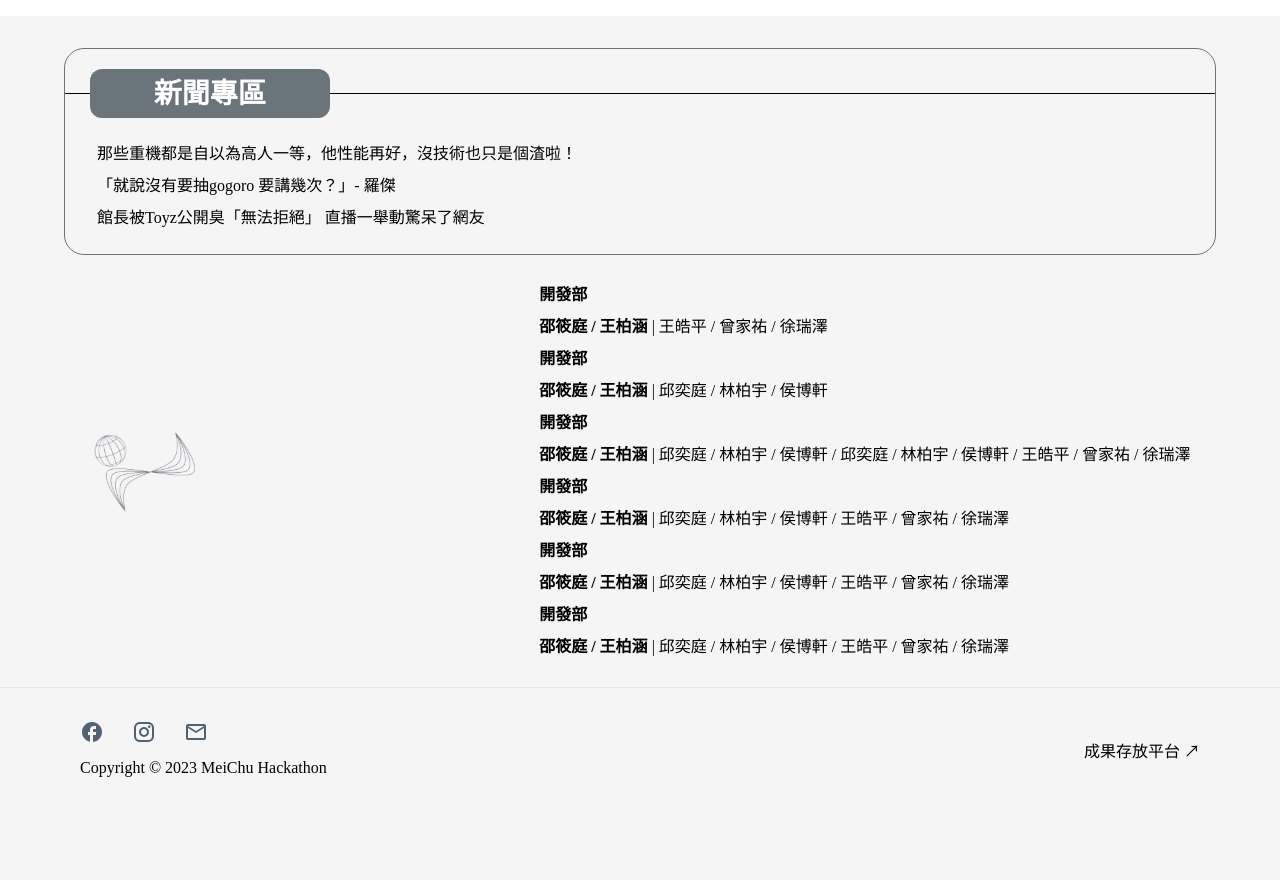
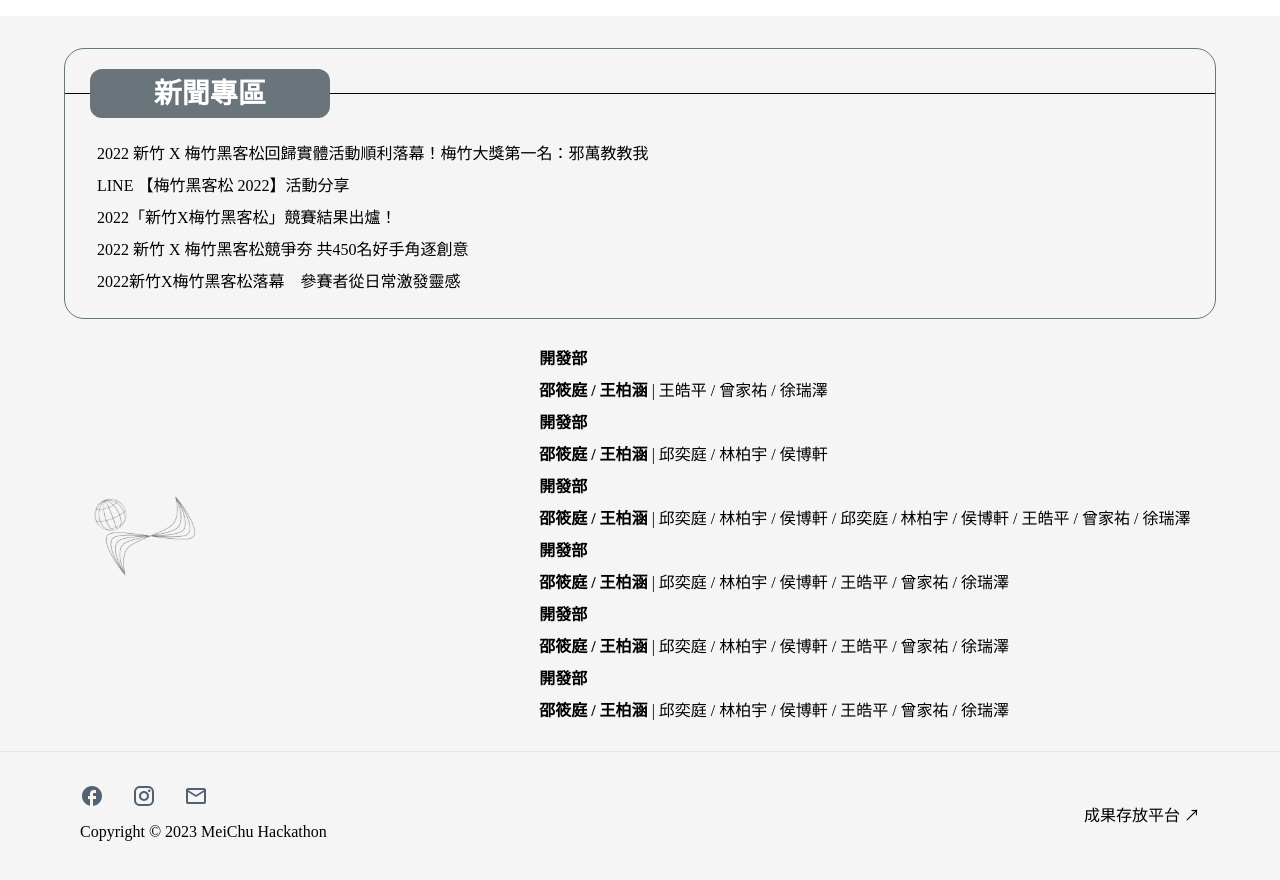
Before and after one commit to Official-Meichu-Hackathon/2023-singup, a Next.js app: page / in a window 1280 px wide. Shown: the part 10920-11800 px from the top of the page. Before the commit the page ends 11736 px from the top, so only its background shows below. Built offline with nearby package versions, Linux system fonts and the light colour scheme.

Commit message:
feat: update news

```diff
--- a/components/News.jsx
+++ b/components/News.jsx
@@ -3,17 +3,25 @@ import React from "react";
 const News = () => {
   const news = [
     {
-      title: "那些重機都是自以為高人一等，他性能再好，沒技術也只是個渣啦！",
-      link: "https://youtu.be/GqNB_mZGoxY",
+      title: "2022 新竹 X 梅竹黑客松回歸實體活動順利落幕！梅竹大獎第一名：邪萬教教我",
+      link: "https://agirls.aotter.net/post/61492",
     },
     {
-      title: "「就說沒有要抽gogoro 要講幾次？」- 羅傑",
-      link: "https://www.youtube.com/watch?v=3UvgV71ZnfY&ab_channel=%E5%BB%A2%E7%89%87%E4%BA%82%E5%89%AA",
+      title: " LINE 【梅竹黑客松 2022】活動分享",
+      link: "https://engineering.linecorp.com/zh-hant/blog/meichu-hackathon-2022",
     },
     {
-      title: "館長被Toyz公開臭「無法拒絕」 直播一舉動驚呆了網友",
-      link: "https://youtu.be/iCx_oq5jtQ4?si=0ZdZr3xfeC0JJYBg",
+      title: "2022「新竹X梅竹黑客松」競賽結果出爐！",
+      link: "https://tw.news.yahoo.com/news/2022-%E6%96%B0%E7%AB%B9x%E6%A2%85%E7%AB%B9%E9%BB%91%E5%AE%A2%E6%9D%BE-%E7%AB%B6%E8%B3%BD%E7%B5%90%E6%9E%9C%E5%87%BA%E7%88%90-102750795.html?guccounter=1",
     },
+    {
+      title: "2022 新竹 X 梅竹黑客松競爭夯 共450名好手角逐創意",
+      link: "https://tw.news.yahoo.com/news/2022-%E6%96%B0%E7%AB%B9-x-%E6%A2%85%E7%AB%B9%E9%BB%91%E5%AE%A2%E6%9D%BE%E7%AB%B6%E7%88%AD%E5%A4%AF-%E5%85%B1450%E5%90%8D%E5%A5%BD%E6%89%8B%E8%A7%92%E9%80%90%E5%89%B5%E6%84%8F-072050298.html"
+    },
+    {
+      title: "2022新竹X梅竹黑客松落幕　參賽者從日常激發靈感",
+      link: "https://www.ettoday.net/news/20221121/2384809.htm"
+    }
   ];
 
   return (
```
